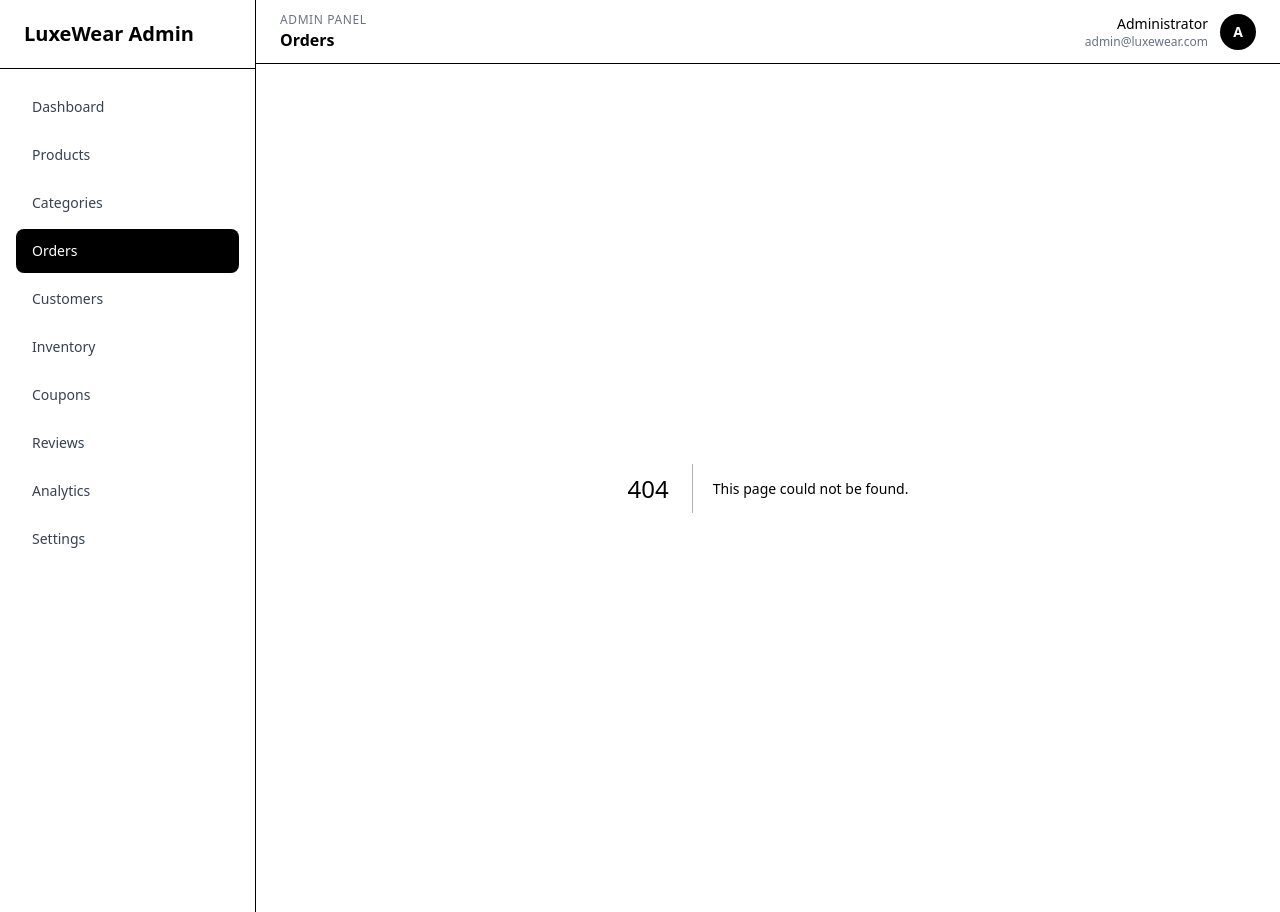
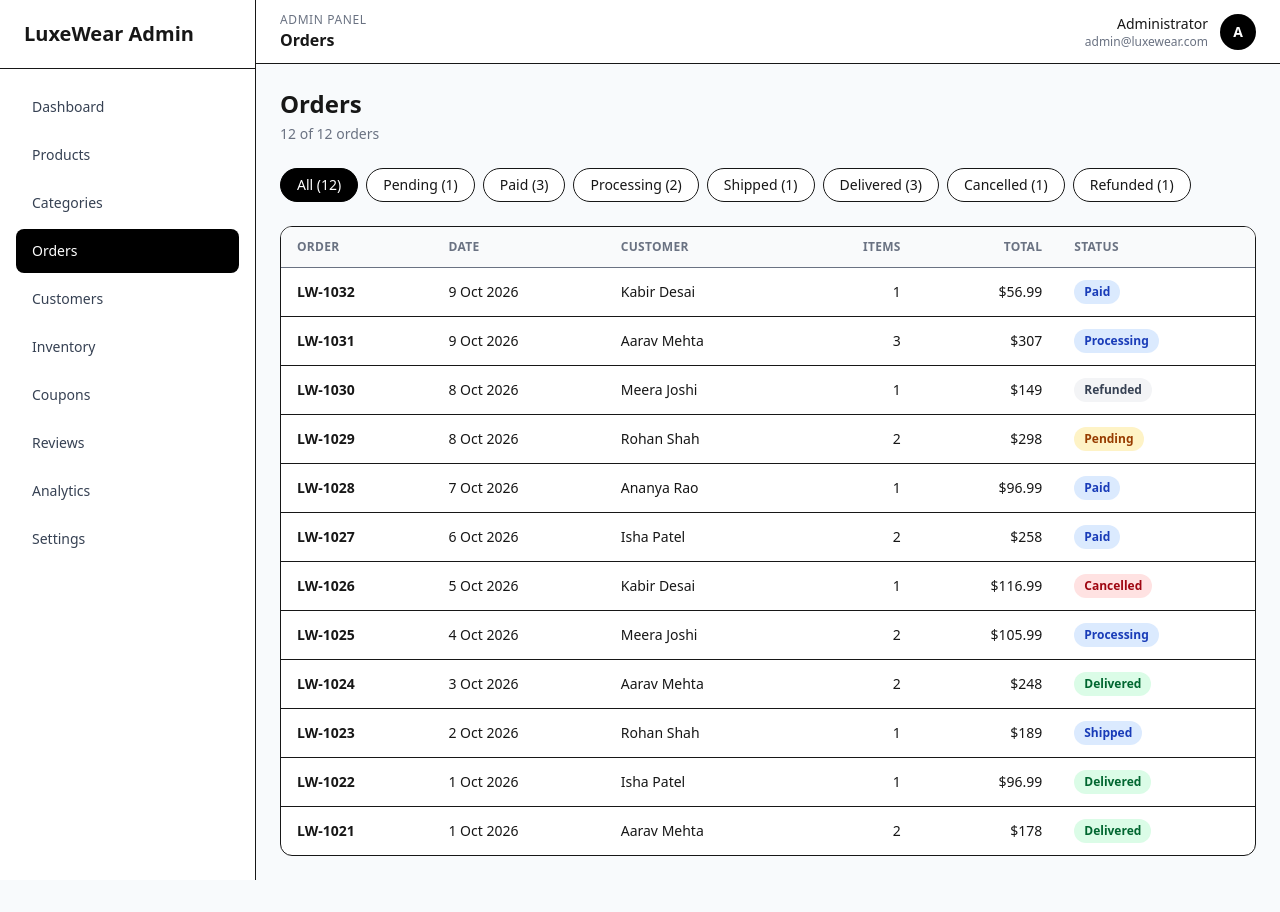
Before and after one commit to HetalRupareliya91/luxewear-fashion-ecommerce, a Next.js app in the folder admin/: page /orders in a window 1280 px wide. Before the commit this address had no page. After the commit the page ends 880 px from the top, so only its background shows below. Built offline with nearby package versions, Linux system fonts and the light colour scheme.

Commit message:
feat(admin): add the orders page

```diff
--- /dev/null
+++ b/admin/src/app/orders/page.tsx
@@ -0,0 +1,41 @@
+"use client";
+
+import Link from "next/link";
+import { useState } from "react";
+import { OrderStatusBadge } from "@/components/orders/OrderStatusBadge";
+import { DataTable, type Column } from "@/components/ui/DataTable";
+import { PageHeader } from "@/components/ui/PageHeader";
+import { adminOrders } from "@/data/orders";
+import { formatDate, formatMoney } from "@/lib/format";
+import { ALL_STATUSES } from "@/lib/orderStatus";
+import { getCustomer, orderTotal, orderUnits } from "@/lib/orders";
+import type { AdminOrder, OrderStatus } from "@/lib/types";
+
+const columns: Column<AdminOrder>[] = [
+  { key: "id", header: "Order", render: (o) => <Link href={`/orders/${o.id}`} className="font-semibold hover:underline">{o.id}</Link> },
+  { key: "date", header: "Date", render: (o) => formatDate(o.createdAt) },
+  { key: "customer", header: "Customer", render: (o) => getCustomer(o.customerId)?.name ?? "Unknown" },
+  { key: "items", header: "Items", align: "right", render: (o) => orderUnits(o) },
+  { key: "total", header: "Total", align: "right", render: (o) => formatMoney(orderTotal(o)) },
+  { key: "status", header: "Status", render: (o) => <OrderStatusBadge status={o.status} /> },
+];
+
+export default function OrdersPage() {
+  const [status, setStatus] = useState<OrderStatus | "ALL">("ALL");
+  const rows = [...adminOrders].filter((o) => status === "ALL" || o.status === status).sort((a, b) => b.createdAt.localeCompare(a.createdAt));
+  const count = (s: OrderStatus) => adminOrders.filter((o) => o.status === s).length;
+
+  return (
+    <div className="space-y-6">
+      <PageHeader title="Orders" description={`${rows.length} of ${adminOrders.length} orders`} />
+      <div className="flex flex-wrap gap-2" role="group" aria-label="Filter by status">
+        {(["ALL", ...ALL_STATUSES] as const).map((s) => (
+          <button key={s} type="button" onClick={() => setStatus(s)} aria-pressed={status === s} className={`rounded-full border px-4 py-1.5 text-sm ${status === s ? "border-black bg-black text-white" : "bg-white hover:border-black"}`}>
+            {s === "ALL" ? `All (${adminOrders.length})` : `${s[0] + s.slice(1).toLowerCase()} (${count(s)})`}
+          </button>
+        ))}
+      </div>
+      <DataTable columns={columns} rows={rows} rowKey={(o) => o.id} empty="No orders with this status." />
+    </div>
+  );
+}
```
